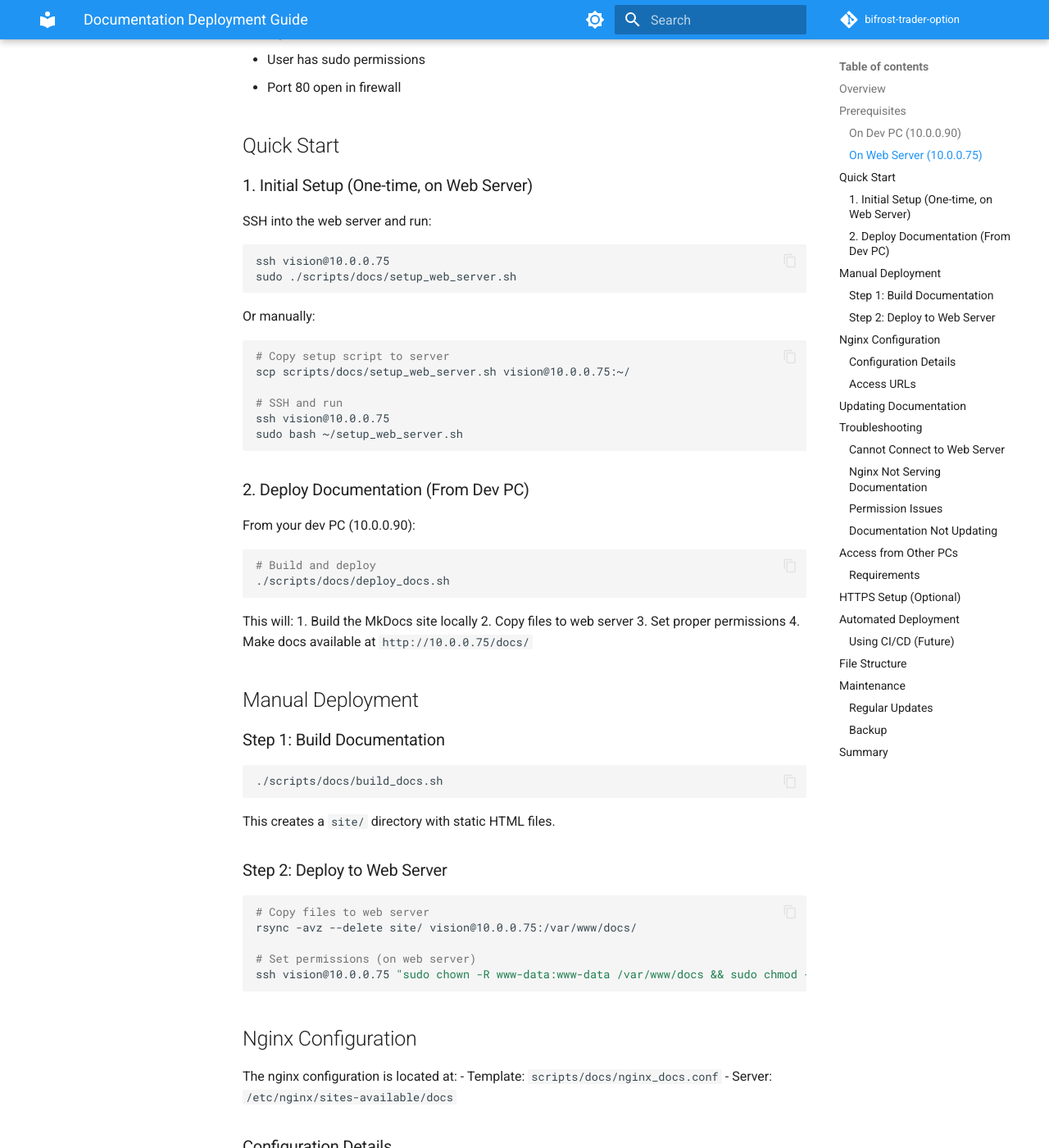
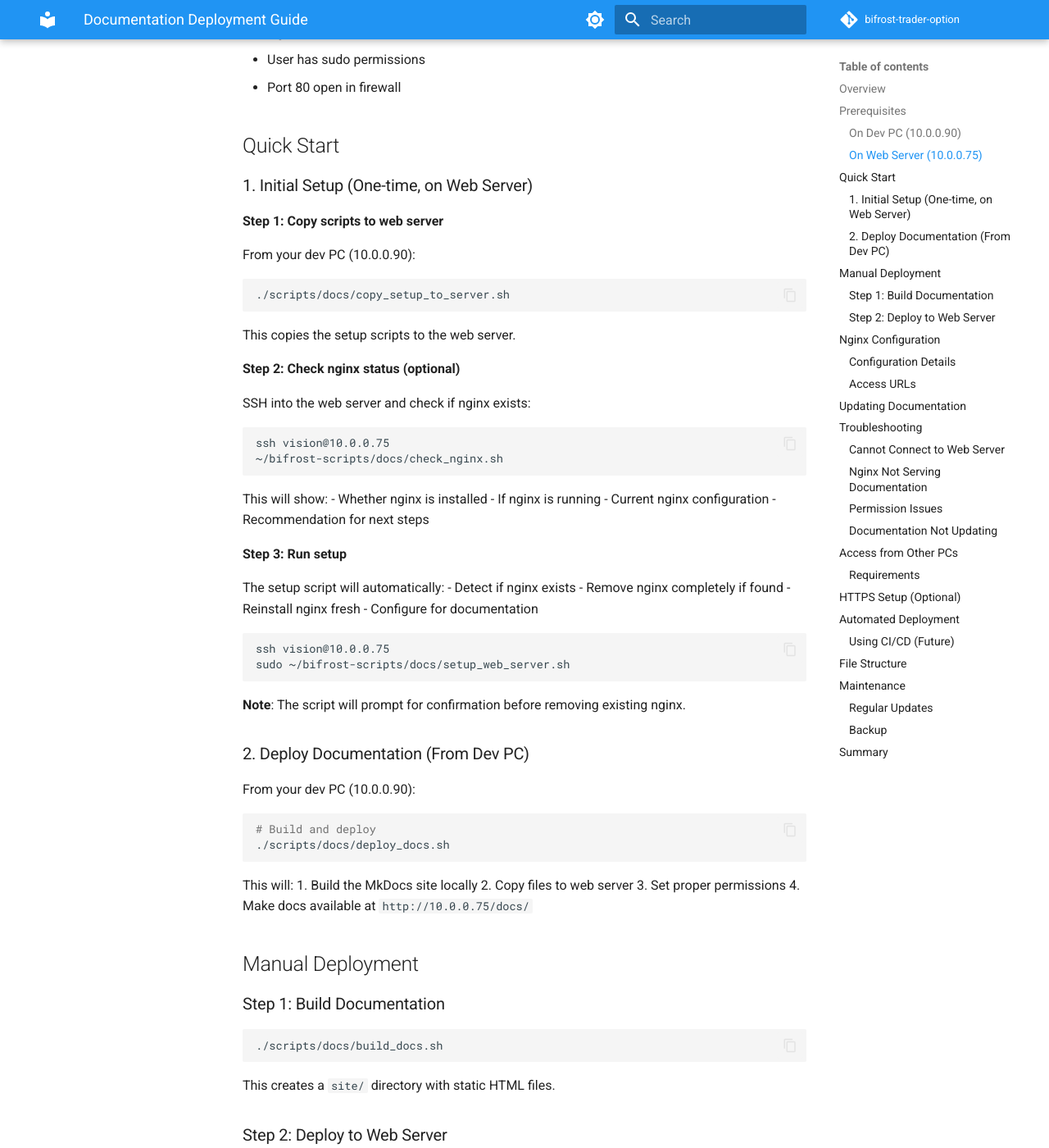
Before and after one commit to weitingzhao/bifrost-trader-option, an MkDocs documentation site: the page built from docs/DEPLOYMENT.md, in a window 1280 px wide and 1400 px high, scrolled down 702 px. Shown: the whole window at 82% size. Built offline with MkDocs 1.6.1 and Material for MkDocs 9.7.7, drawn with Linux system fonts in a browser that asks for light colours; comment, search, counter and statistics services are not loaded; the version menu is left out.

Commit message:
Improve nginx setup with detection and clean removal
- Created copy_setup_to_server.sh to copy scripts via SSH
- Created check_nginx.sh to check nginx status before setup
- Updated setup_web_server.sh to detect and remove existing nginx
- Added confirmation prompt before removing nginx
- Updated DEPLOYMENT.md with new workflow
- Scripts now handle existing nginx installation properly

````diff
--- a/docs/DEPLOYMENT.md
+++ b/docs/DEPLOYMENT.md
@@ -22,23 +22,45 @@ The documentation is built locally and deployed to the web server where it's ser
 
 ### 1. Initial Setup (One-time, on Web Server)
 
-SSH into the web server and run:
+**Step 1: Copy scripts to web server**
+
+From your dev PC (10.0.0.90):
+
+```bash
+./scripts/docs/copy_setup_to_server.sh
+```
+
+This copies the setup scripts to the web server.
+
+**Step 2: Check nginx status (optional)**
+
+SSH into the web server and check if nginx exists:
 
 ```bash
 ssh vision@10.0.0.75
-sudo ./scripts/docs/setup_web_server.sh
+~/bifrost-scripts/docs/check_nginx.sh
 ```
 
-Or manually:
+This will show:
+- Whether nginx is installed
+- If nginx is running
+- Current nginx configuration
+- Recommendation for next steps
+
+**Step 3: Run setup**
+
+The setup script will automatically:
+- Detect if nginx exists
+- Remove nginx completely if found
+- Reinstall nginx fresh
+- Configure for documentation
 
 ```bash
-# Copy setup script to server
-scp scripts/docs/setup_web_server.sh vision@10.0.0.75:~/
+ssh vision@10.0.0.75
+sudo ~/bifrost-scripts/docs/setup_web_server.sh
+```
 
-# SSH and run
-ssh vision@10.0.0.75
-sudo bash ~/setup_web_server.sh
-```
+**Note**: The script will prompt for confirmation before removing existing nginx.
 
 ### 2. Deploy Documentation (From Dev PC)
 
````
Also changed, not shown: 3 other files.
